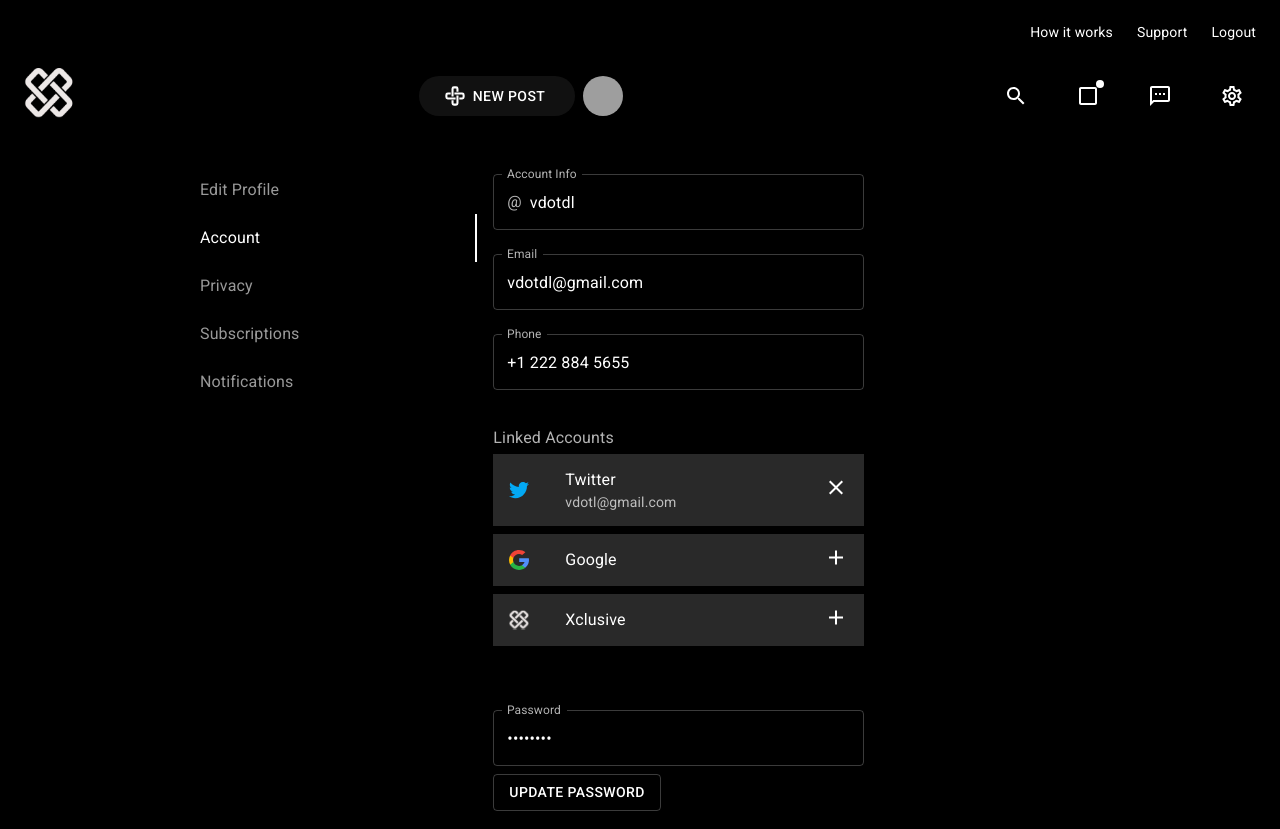
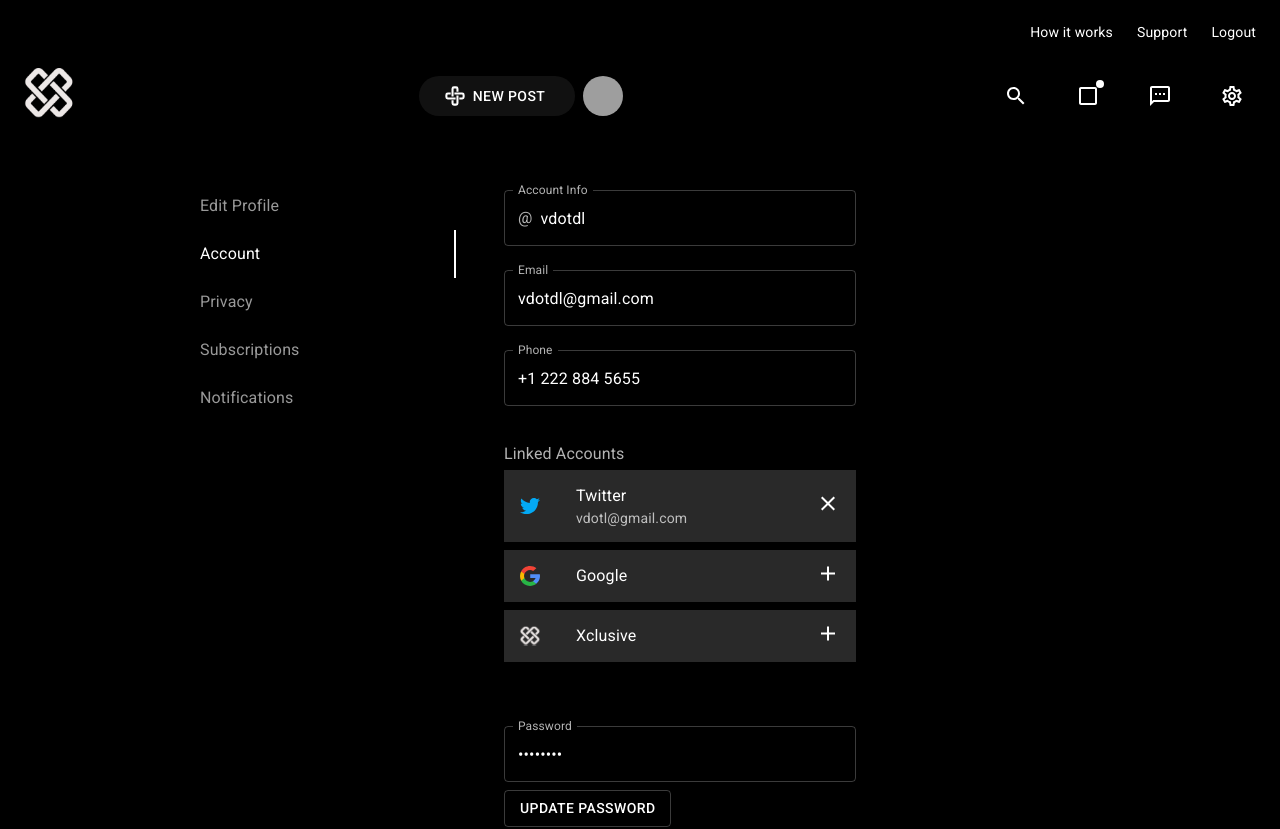
Before and after one commit to Invotyx/xclusiveMe-Frontend, a Next.js app: page /settings/account in a window 1280 px wide. Shown: the top 829 px of the page. Built offline with nearby package versions, Linux system fonts and the light colour scheme; grey boxes are pictures that could not be loaded.

Commit message:
Update account.js

```diff
--- a/pages/settings/account.js
+++ b/pages/settings/account.js
@@ -97,7 +97,7 @@ export default function Home(props) {
         />
       </Head>
       <LogoAuth />
-      <Grid container spacing={2} className={classes.root}>
+      <Grid container spacing={6} className={classes.root}>
         <Grid item xs={12} md={4}>
           <List>
             {sidebarNavItems.map((i, j) => (
```
